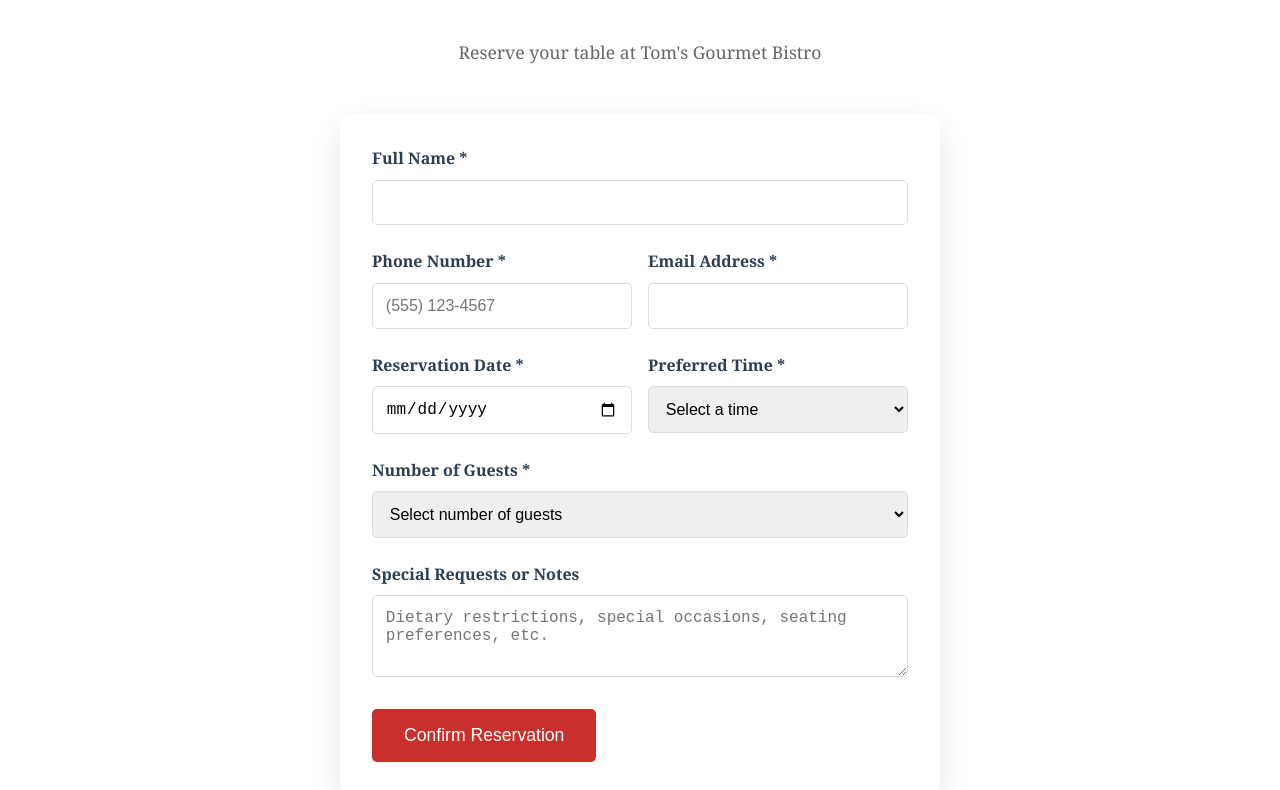
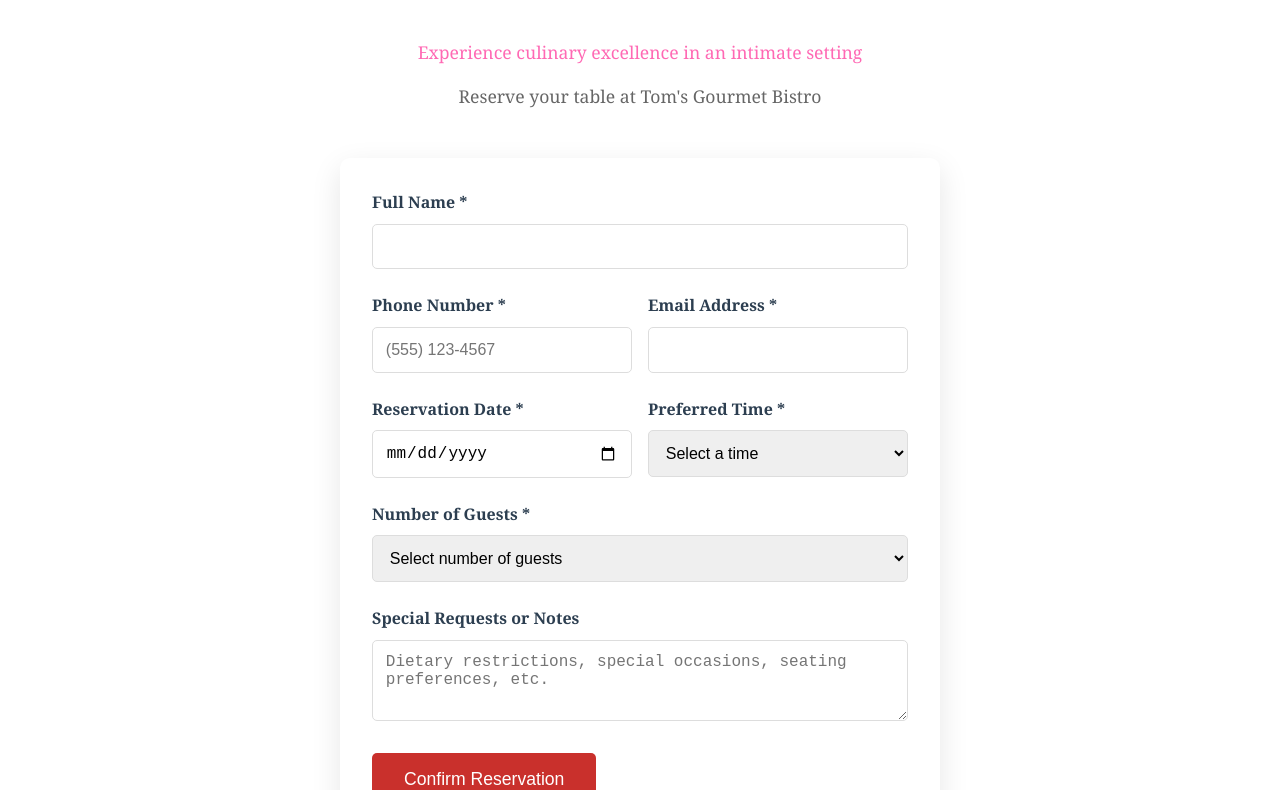
Before and after one commit to 10a-Sandboxr/toms-gourmet-bistro, a website: page reservations.html in a window 1280 px wide. Shown: the part 170-960 px from the top of the page. Drawn offline with nearby package versions, Linux system fonts and the light colour scheme.

Commit message:
useless mod to reservations.html

```diff
--- a/reservations.html
+++ b/reservations.html
@@ -25,6 +25,9 @@
     <section class="reservations-section">
         <div class="container">
             <h1 class="section-title">Make a Reservation</h1>
+            <p style="text-align: center; margin-bottom: 1rem; color: #ff69b4; font-size: 1.1rem; font-weight: 500;">
+                Experience culinary excellence in an intimate setting
+            </p>
             <p style="text-align: center; margin-bottom: 3rem; color: #666; font-size: 1.1rem;">
                 Reserve your table at Tom's Gourmet Bistro
             </p>
```
